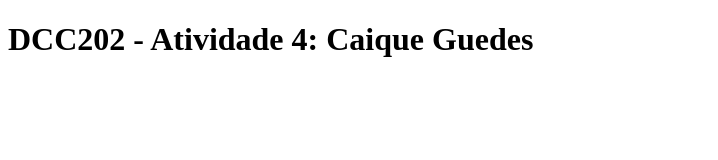
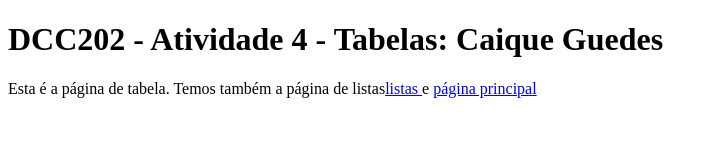
Before and after one commit to ufjf-dcc202/ufjf-dcc202-2023-3-a-atv4-Caiqueguedes, a website: page tabelas.html in a window 1280 px wide. Shown: the whole page, without its empty margins (0-718 px from the left). Drawn offline with Linux system fonts and the light colour scheme.

Commit message:
adiciona ancoras

```diff
--- a/tabelas.html
+++ b/tabelas.html
@@ -3,12 +3,12 @@
 <head>
     <meta charset="UTF-8">
     <meta name="viewport" content="width=device-width, initial-scale=1.0">
-    <title>DCC202 - Atividade 4: Caique Guedes</title>
+    <title>DCC202 - Atividade 4 - Tabelas: Caique Guedes</title>
 </head>
 <body>
     <main>
-      <h1>DCC202 - Atividade 4: Caique Guedes</h1>
-     <p></p>
+      <h1>DCC202 - Atividade 4 - Tabelas: Caique Guedes</h1>
+     <p>Esta é a página de tabela. Temos também a página de listas<a href="listas.html">listas </a>e <a href="index.html">página principal</a> </p>
  </main>
 </body>
 </html>
```
Also changed, not shown: listas.html (+6 -3 lines).
